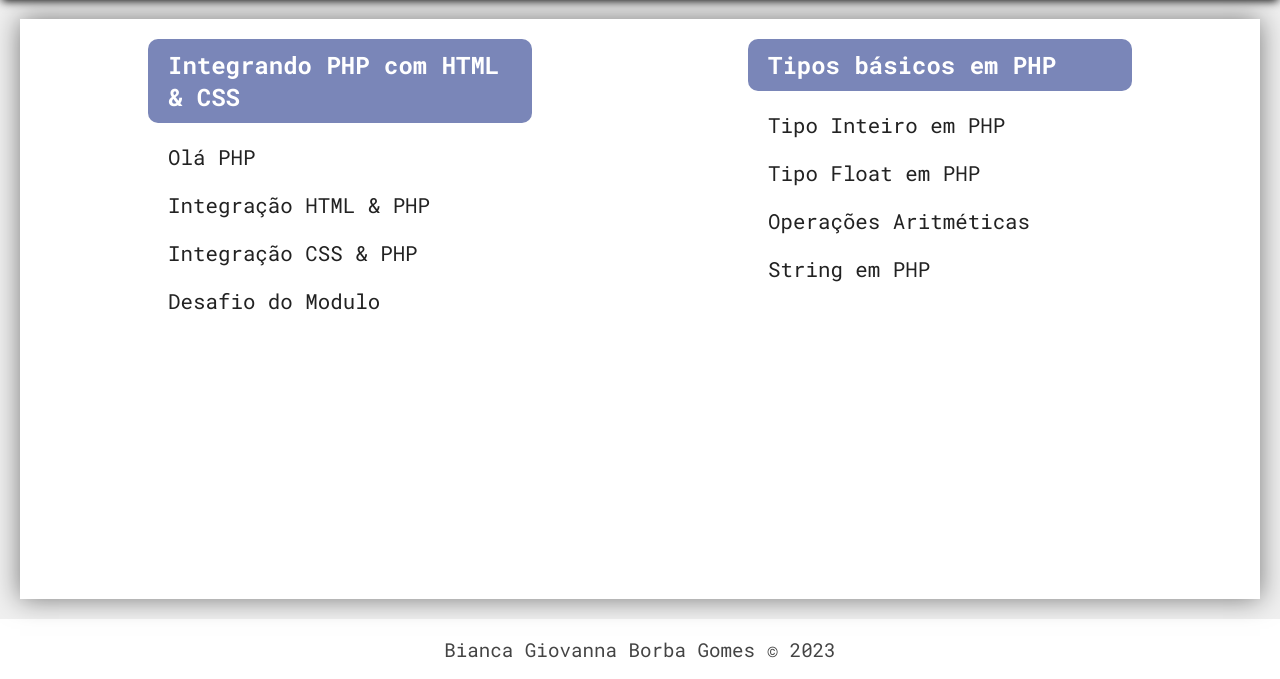
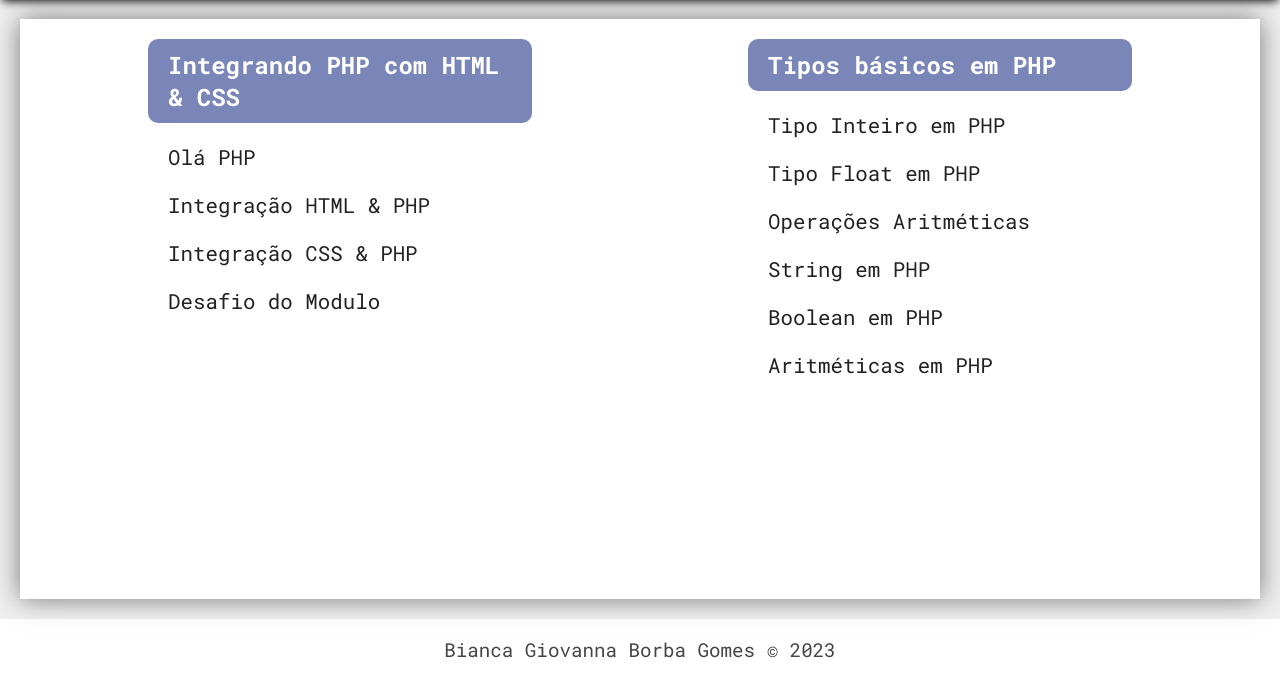
Before and after one commit to BiancaGiovanna/Curso-PHP7, a PHP site: page / in a window 1280 px wide. Shown: the part 121-800 px from the top of the page. Run offline with PHP 8.4, Linux system fonts and the light colour scheme.

Commit message:
ajuste no index

```diff
--- a/Integrando-PHP-HTML-CSS/index.php
+++ b/Integrando-PHP-HTML-CSS/index.php
@@ -55,6 +55,16 @@
 								String em PHP
 							</a>
 						</li>
+						<li>
+							<a href="exercise.php?dir=basicTypesPHP&file=boolean">
+								Boolean em PHP
+							</a>
+						</li>
+						<li>
+							<a href="exercise.php?dir=basicTypesPHP&file=arithmetic">
+								Aritméticas em PHP
+							</a>
+						</li>
 					</ul>
 				</div>
 			</nav>
```
